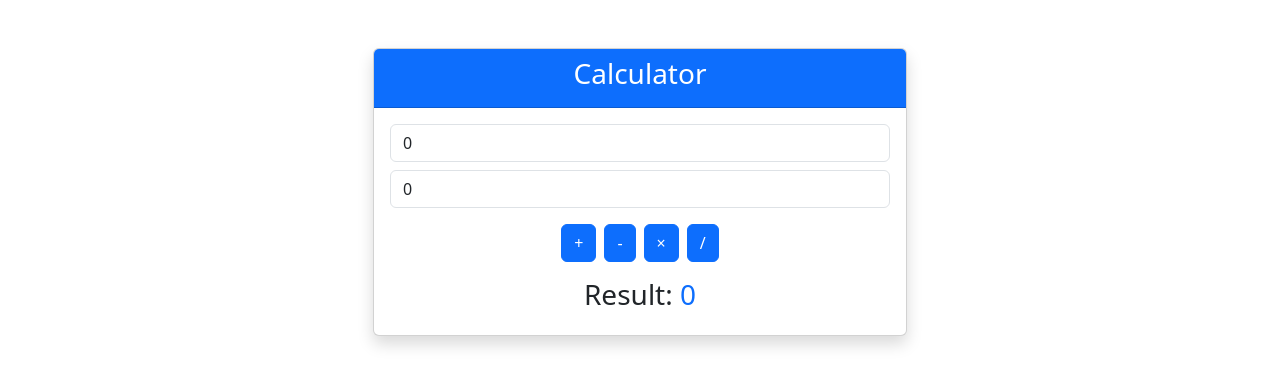
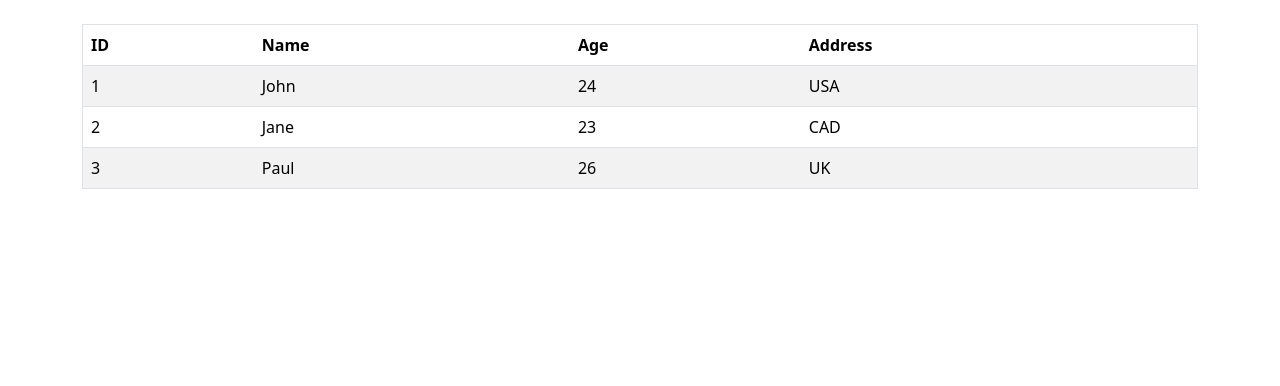
Before and after one commit to tmtri3102/component-react, a React (Create React App) app: page / in a window 1280 px wide. Shown: the top 386 px of the page. Built offline with nearby package versions, Linux system fonts and the light colour scheme.

Commit message:
StudentInfo

```diff
--- a/src/App.js
+++ b/src/App.js
@@ -1,10 +1,11 @@
 import React from "react";
 import "bootstrap/dist/css/bootstrap.min.css";
-import Calculator from "./components/Calculator";
+// import Calculator from "./components/Calculator";
+import Student from "./components/Student";
 function App() {
   return (
     <div className="container">
-      <Calculator />
+      <Student />
     </div>
   );
 }
--- /dev/null
+++ b/src/components/Student.js
@@ -0,0 +1,39 @@
+import React, { Component } from "react";
+import "bootstrap/dist/css/bootstrap.min.css";
+
+class Student extends Component {
+  students = [
+    { id: 1, name: "John", age: 24, address: "USA" },
+    { id: 2, name: "Jane", age: 23, address: "CAD" },
+    { id: 3, name: "Paul", age: 26, address: "UK" },
+  ];
+
+  render() {
+    const { id, name, age, address } = this.students;
+    return (
+      <>
+        <table border={1} className="table table-striped my-4">
+          <thead>
+            <tr>
+              <th>ID</th>
+              <th>Name</th>
+              <th>Age</th>
+              <th>Address</th>
+            </tr>
+          </thead>
+          <tbody>
+            {this.students.map((index) => (
+              <tr key={index}>
+                <td>{index.id}</td>
+                <td>{index.name}</td>
+                <td>{index.age}</td>
+                <td>{index.address}</td>
+              </tr>
+            ))}
+          </tbody>
+        </table>
+      </>
+    );
+  }
+}
+export default Student;
```
